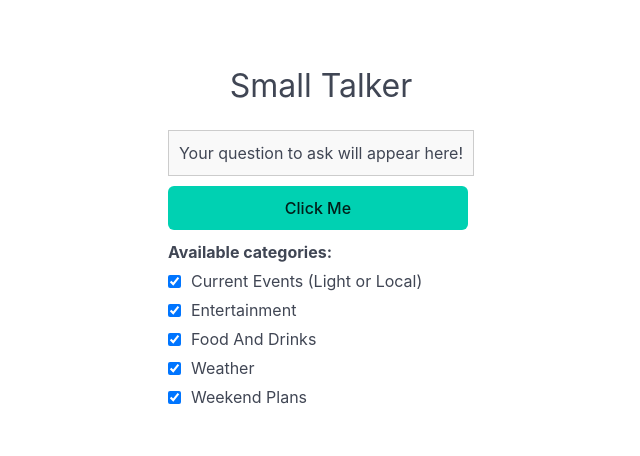
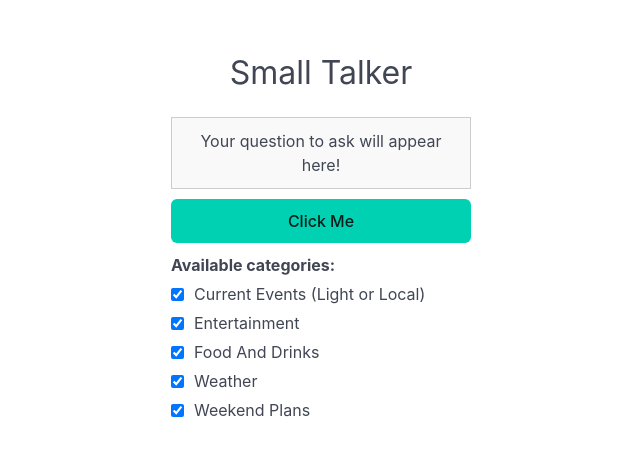
Before and after one commit to MPorycki/SmallTalker, a Vue app in the folder SmallTalker/: page / in a window 1280 px wide. Shown: the part 162-618 px from the top of the page, without its empty margins (319-959 px from the left). Built offline with nearby package versions, Linux system fonts and the light colour scheme.

Commit message:
Fix output box changing sizes with text length SMT-7

```diff
--- a/SmallTalker/src/views/MainView.vue
+++ b/SmallTalker/src/views/MainView.vue
@@ -82,6 +82,7 @@ export default {
 
 }
 
+
 .page-title {
   font-size: 2em;
   margin-bottom: 20px;
@@ -89,10 +90,15 @@ export default {
 }
 
 .output-box {
+  display: flex;
+  flex-direction: column;
+  justify-content: center;
   margin-bottom: 10px;
   padding: 10px;
   border: 1px solid #ccc;
-  width: 100%; /* Ensure it takes full width of the container */
+  width: 300px; /* Fixed size so that it remains static no matter the text */
+  height: 72px; /* Fixed size so that it remains static no matter the text */
+  overflow: hidden;
   text-align: center;
   background-color: #f9f9f9;
   box-sizing: border-box; /* Include padding in width calculations */
```
